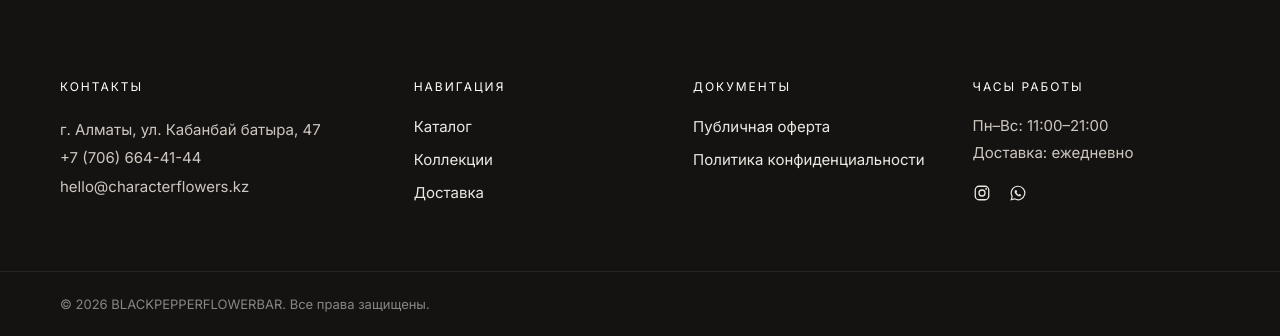
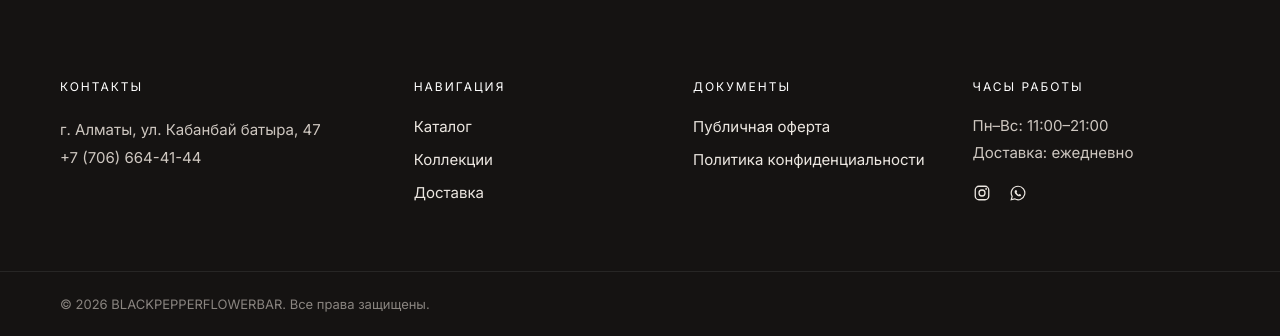
Before and after one commit to reebith546/blask_peeper, a Django app: page /about/ in a window 1280 px wide. Shown: the part 1514-1850 px from the top of the page. Run offline with Django 5.2, Linux system fonts and the light colour scheme.

Commit message:
Убрать email из футера
Co-Authored-By: Claude Sonnet 5 <noreply@anthropic.com>

```diff
--- a/templates/base.html
+++ b/templates/base.html
@@ -75,8 +75,7 @@
       <span class="footer-heading">Контакты</span>
       <p class="footer-brand__text">
         г. Алматы, ул. Кабанбай батыра, 47<br>
-        +7 (706) 664-41-44<br>
-        hello@characterflowers.kz
+        +7 (706) 664-41-44
       </p>
     </div>
     <div class="footer-col">
```
